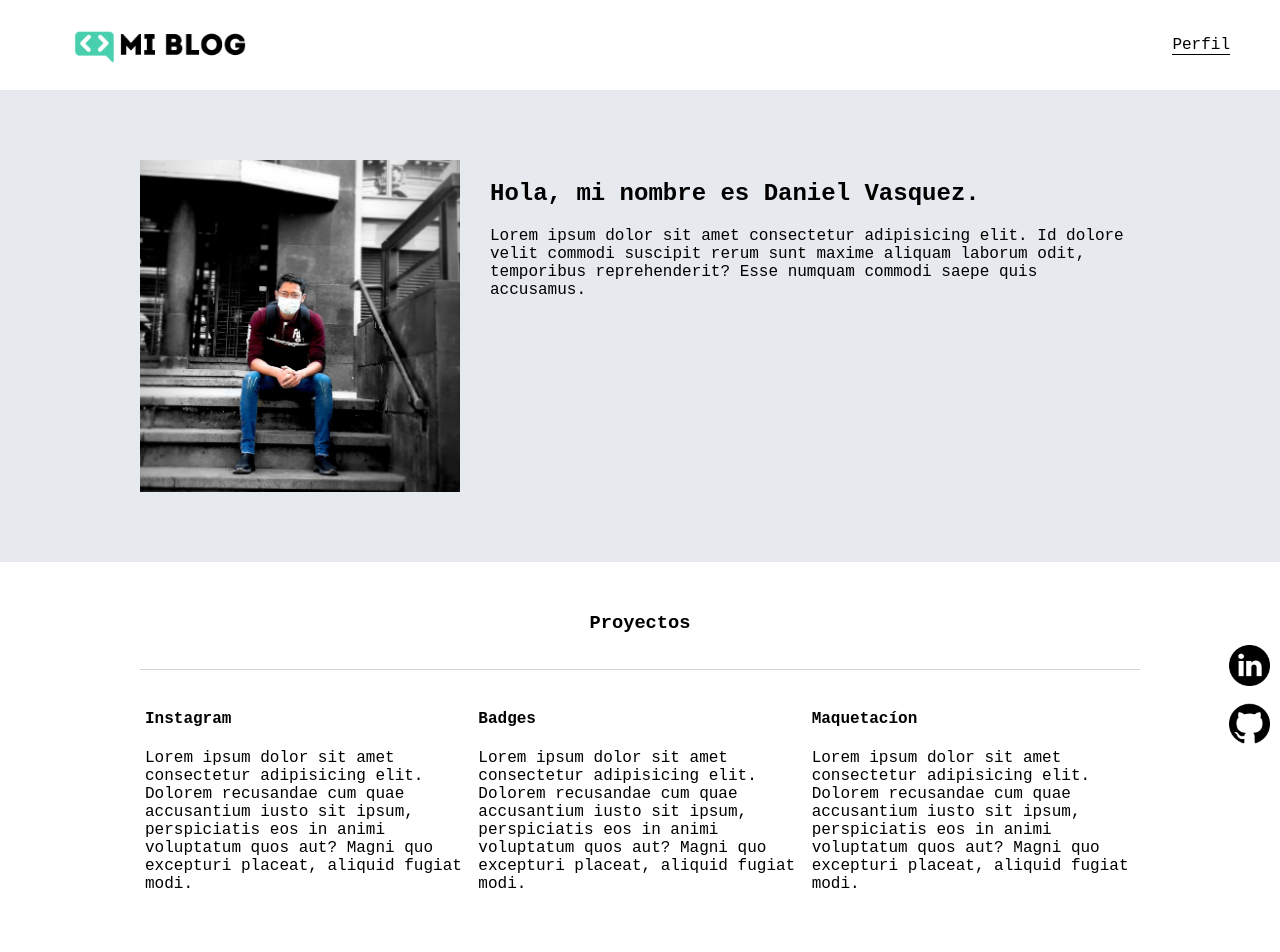
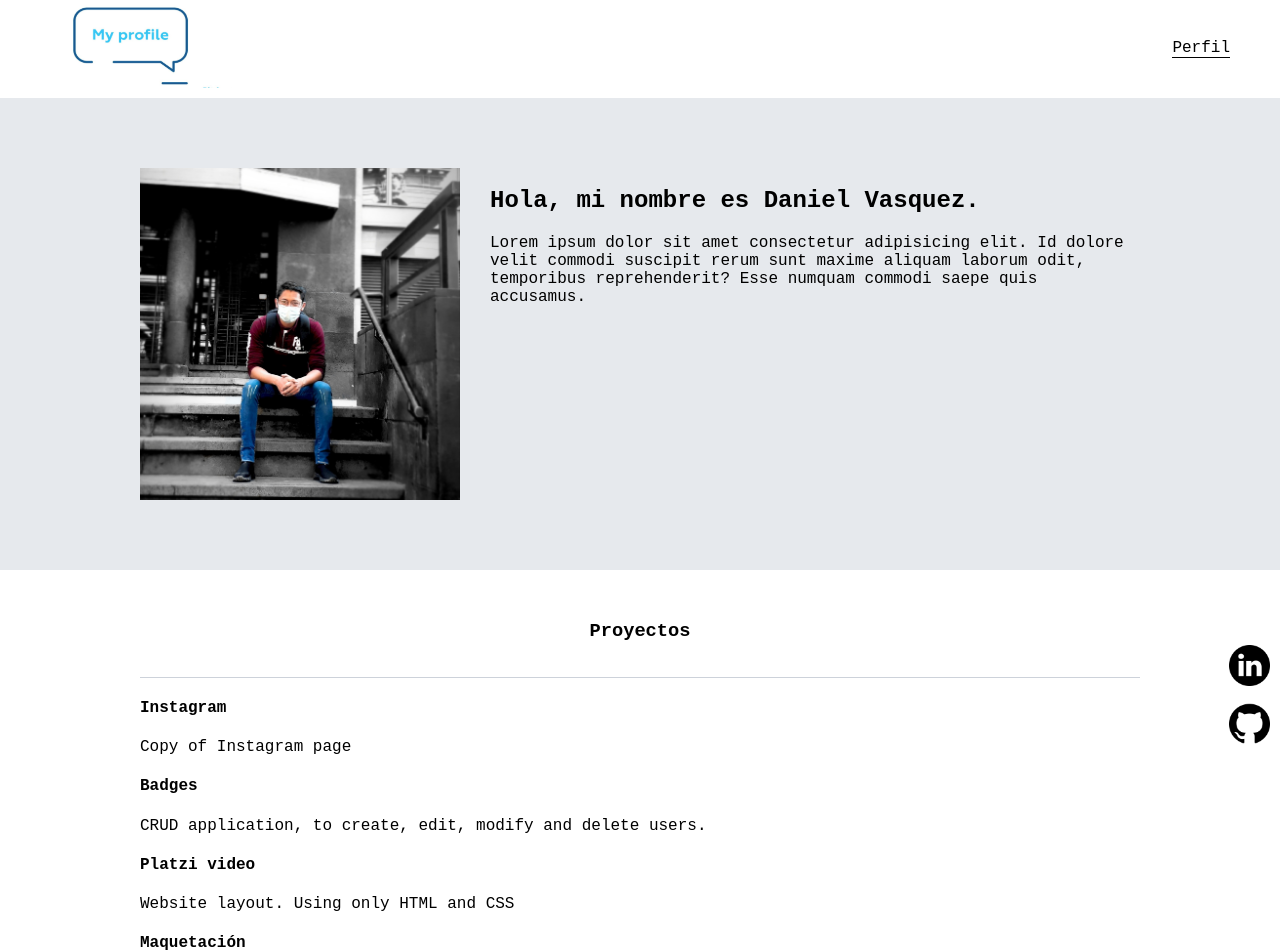
Before and after one commit to Daniel-Vasquez/my-profile, a React (Create React App) app: page /perfil in a window 1280 px wide. Shown: the top 952 px of the page. Built offline with nearby package versions, Linux system fonts and the light colour scheme.

Commit message:
Modifying Profile component (pause)

```diff
--- a/src/components/Navbar.js
+++ b/src/components/Navbar.js
@@ -1,6 +1,6 @@
 import React from "react";
 import { Link } from "react-router-dom";
-import logo from "../images/Logo-negro.png";
+import logoProfile from "../images/logoProfile.png";
 import "./styles/Navbar.css";
 
 function Navbar() {
@@ -10,7 +10,7 @@ function Navbar() {
         <Link to="/">
           <img
             className="headerContainer-logo__img"
-            src={logo}
+            src={logoProfile}
             alt="Logo of my profile"
           />
         </Link>
--- a/src/components/ProfileCardProject.js
+++ b/src/components/ProfileCardProject.js
@@ -4,13 +4,8 @@ import "./styles/ProfileCardProject.css";
 function ProfileCardProject(props) {
   return (
     <article className="project-container">
-      <h4>{props.title}</h4>
-      <p>
-        Lorem ipsum dolor sit amet consectetur adipisicing elit. Dolorem
-        recusandae cum quae accusantium iusto sit ipsum, perspiciatis eos in
-        animi voluptatum quos aut? Magni quo excepturi placeat, aliquid fugiat
-        modi.
-      </p>
+      <h4 className="project-container__title">{props.title}</h4>
+      <p className="project-container__description">{props.description}</p>
     </article>
   );
 }
--- a/src/components/styles/Navbar.css
+++ b/src/components/styles/Navbar.css
@@ -1,16 +1,16 @@
 .headerContainer {
   display: grid;
   grid-template-columns: 1fr 1fr;
-  height: 90px;
+  height: auto;
 }
 
 .headerContainer .headerContainer-logo {
-  margin-left: 50px;
+  margin-left: 20px;
 }
 
 .headerContainer-logo .headerContainer-logo__img {
   width: 220px;
-  margin-top: 10px;
+  height: 90%;
 }
 
 .headerContainer .headerContainer-link {
@@ -24,6 +24,11 @@
   color: black;
   text-decoration: none;
   border-bottom: 1px solid black;
+}
+@media screen and (max-width: 1000px) {
+  .headerContainer .headerContainer-logo {
+    margin-left: 0;
+  }
 }
 
 @media screen and (max-width: 480px) {
--- a/src/pages/Home.js
+++ b/src/pages/Home.js
@@ -7,7 +7,7 @@ function Home() {
     <React.Fragment>
       <main className="home-main">
         <section>
-          <h1 className="home-main__text">Conoce las novedades</h1>
+          <h1 className="home-main__text">Frontend Developer</h1>
           <Link className="home-main__button" to="/projects">
             Entra ya!
           </Link>
--- a/src/pages/Profile.js
+++ b/src/pages/Profile.js
@@ -1,10 +1,18 @@
 import React from "react";
 import Contacts from "../components/Contacts";
 import logoProfile from "../images/profile.jpg";
-import ProfileCardProject from "../components/ProfileCardProject";
+// import ProfileCardProject from "../components/ProfileCardProject";
+import projectData from "../api";
 import "../components/styles/Profile.css";
+class Profile extends React.Component {
+  constructor(props) {
+    super(props);
 
-function Profile() {
+    this.state = { projectData };
+  }
+
+  render() {
+    const thisArg = 3;
     return (
       <div>
         <section className="profileContainer">
@@ -13,9 +21,9 @@ function Profile() {
             <div>
               <h2>Hola, mi nombre es Daniel Vasquez.</h2>
               <p>
-              Lorem ipsum dolor sit amet consectetur adipisicing elit. Id dolore
-              velit commodi suscipit rerum sunt maxime aliquam laborum odit,
-              temporibus reprehenderit? Esse numquam commodi saepe quis
+                Lorem ipsum dolor sit amet consectetur adipisicing elit. Id
+                dolore velit commodi suscipit rerum sunt maxime aliquam laborum
+                odit, temporibus reprehenderit? Esse numquam commodi saepe quis
                 accusamus.
               </p>
             </div>
@@ -24,16 +32,22 @@ function Profile() {
         <section className="ProyectsContainer">
           <div className="grid-container">
             <h3>Proyectos</h3>
-          <div className="projects-main-container">
-            <ProfileCardProject title="Instagram" />
-            <ProfileCardProject title="Badges" />
-            <ProfileCardProject title="Maquetacíon" />
-          </div>
+            {this.state.projectData.map((project) => {
+              return (
+                <article className="project-container">
+                  <h4 className="project-container__title">{project.title}</h4>
+                  <p className="project-container__description">
+                    {project.description}
+                  </p>
+                </article>
+              );
+            })}
           </div>
         </section>
         <Contacts />
       </div>
     );
   }
+}
 
 export default Profile;
```
Also changed, not shown: src/images/logoProfile.png (added). Lines whose indentation alone changed are shown as unchanged.
